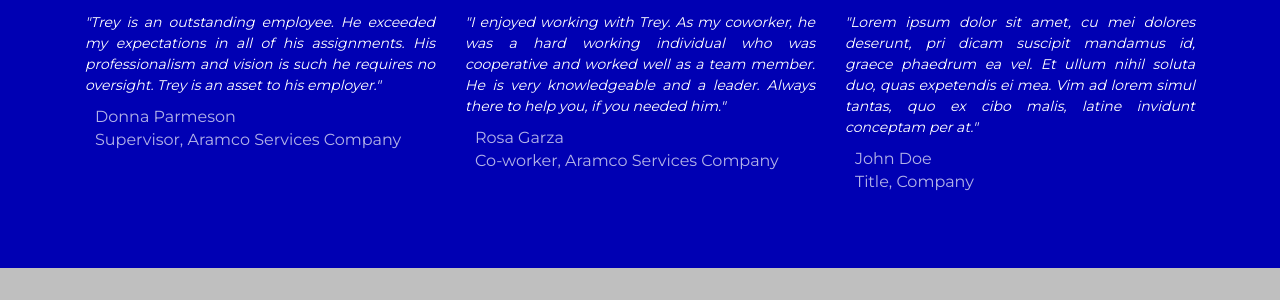
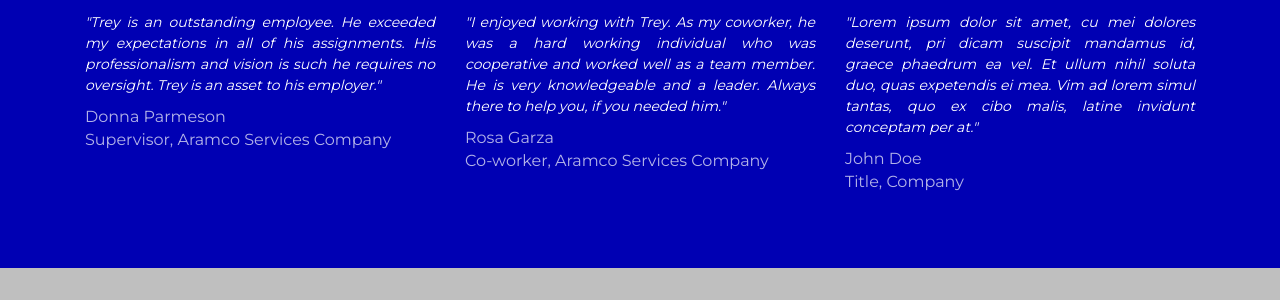
Before and after one commit to emmvalenti/emmvalenti.github.io, a Jekyll site: the page VAL_site-copy/index.html, which Jekyll copies as it is, in a window 1280 px wide and 900 px high, scrolled down 1713 px. Shown: the part 150-450 px from the top of the window. Built offline with Jekyll 4.4.1, drawn with Linux system fonts in a browser that asks for light colours; nearby versions of some CDN libraries.

Commit message:
fix padding for testimonial quotes, remove margin

```diff
--- a/VAL_site-copy/css/creative.css
+++ b/VAL_site-copy/css/creative.css
@@ -51,7 +51,6 @@ p {
 }
 .col-md-4 span{
   font-size: 16px;
-  margin-left: 10px;
 }
 
 .quote{
@@ -104,6 +103,7 @@ aside {
   font-weight: 700;
   font-size: 13px;
   color: #222222;
+  cursor: pointer;
 }
 .navbar-default .nav > li > a:hover,
 .navbar-default .nav > li > a:focus:hover {
@@ -320,6 +320,10 @@ header .header-content .header-content-inner p {
   .service-box {
     margin: 20px auto 0;
   }
+
+  #donna {
+    padding-bottom: 21px;
+  }
 }
 .service-box p {
   margin-bottom: 0;
@@ -370,6 +374,8 @@ header .header-content .header-content-inner p {
 .portfolio-box:focus {
   outline: none;
 }
+
+
 @media (min-width: 768px) {
   .portfolio-box .portfolio-box-caption .portfolio-box-caption-content .project-category {
     font-size: 16px;
```
